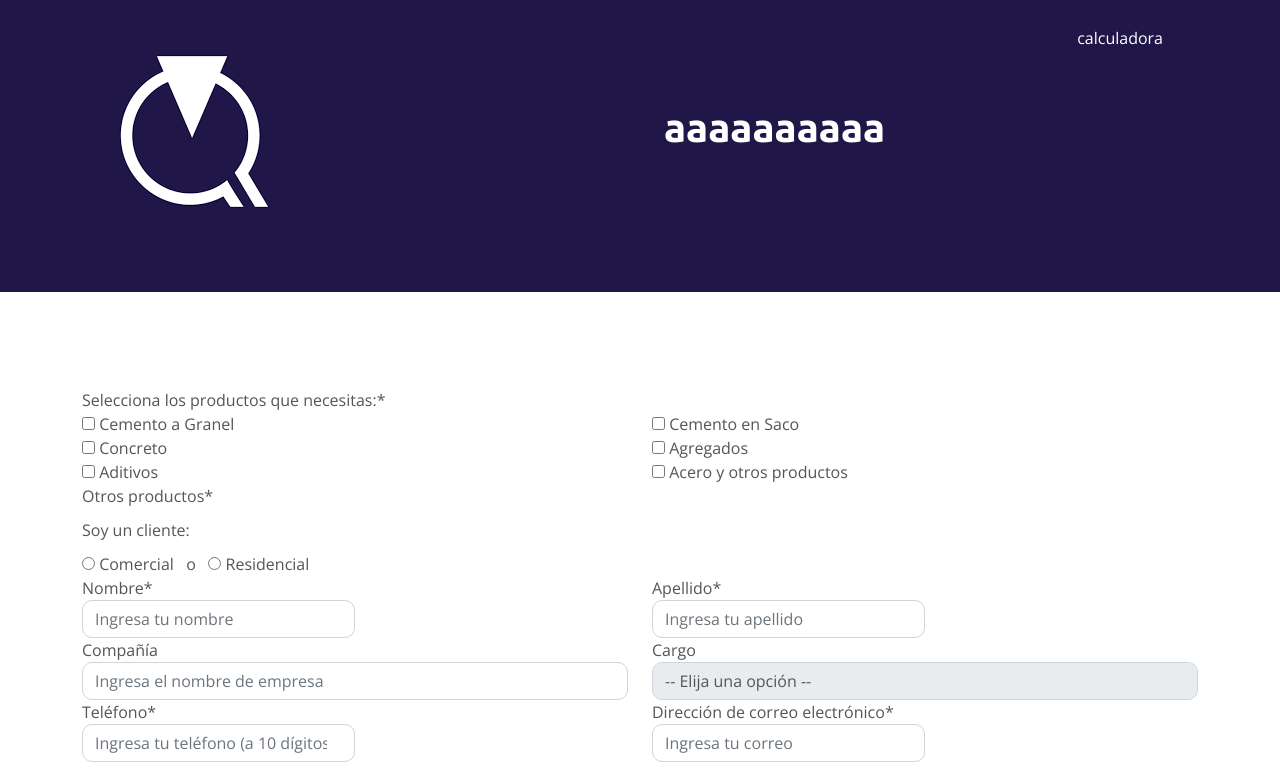
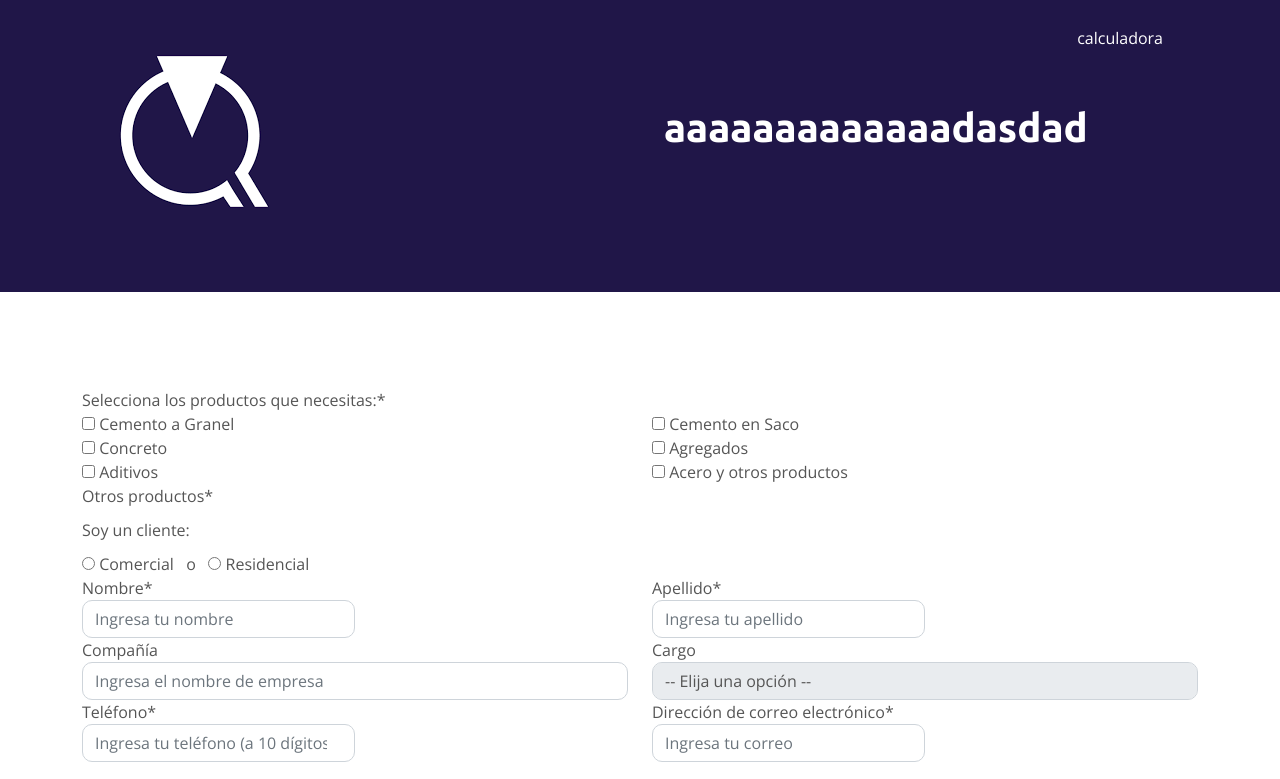
Before and after one commit to OmarFerrepacifico/calculadora, a plain HTML site: page index.html in a window 1280 px wide. Shown: the top 779 px of the page. Drawn offline with nearby package versions, Linux system fonts and the light colour scheme.

Commit message:
Update index.html
comit1

```diff
--- a/index.html
+++ b/index.html
@@ -76,7 +76,7 @@
                 </div>
 
                    <div class="col-lg-6 align-self-center text-rigth text-lg-start mb-lg-5">
-                    <h1 style="color:white;"> aaaaaaaaaa</h1>
+                    <h1 style="color:white;"> aaaaaaaaaaaaadasdad</h1>
                 </div>
                            </div>
         </div>
```
